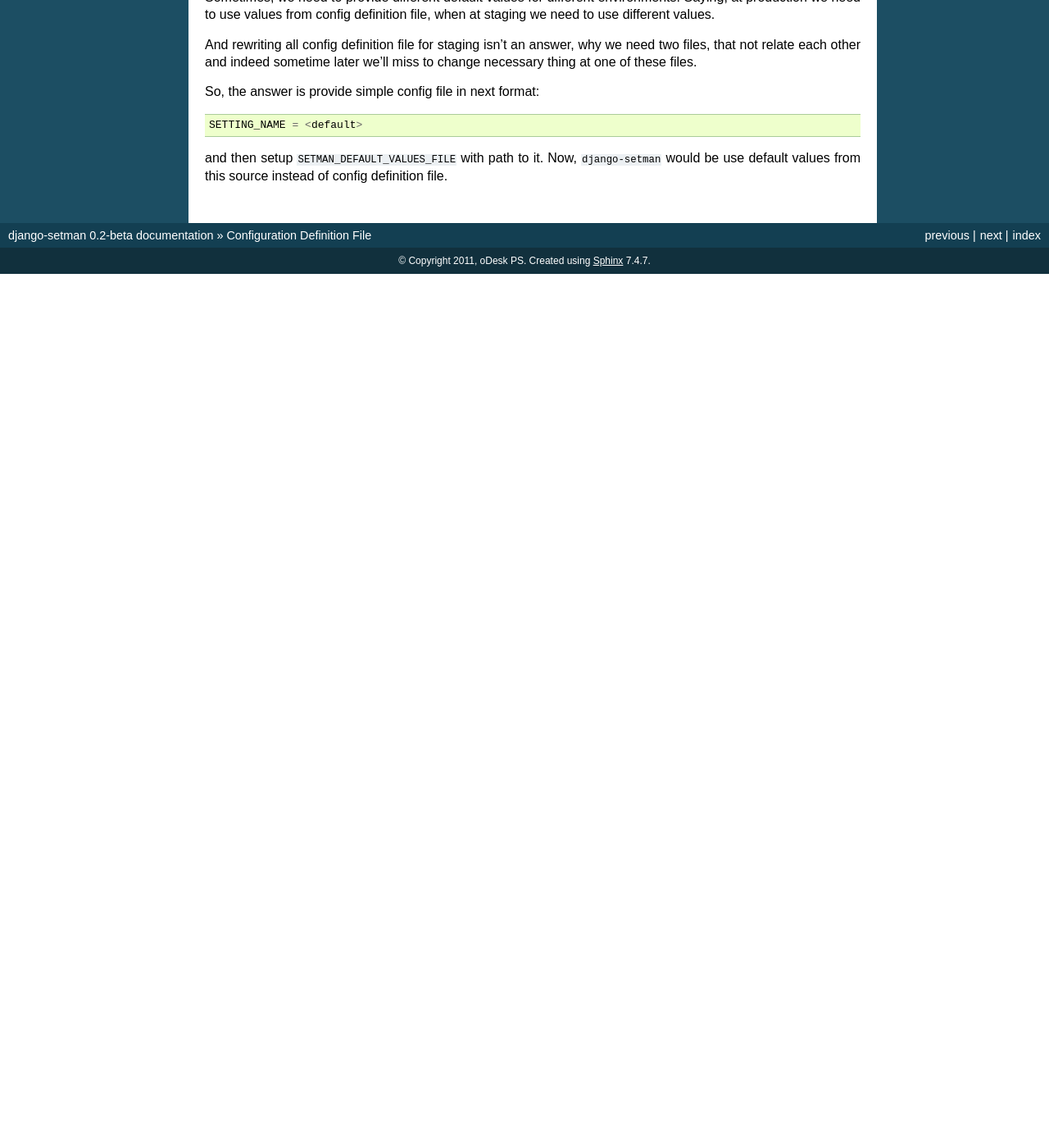
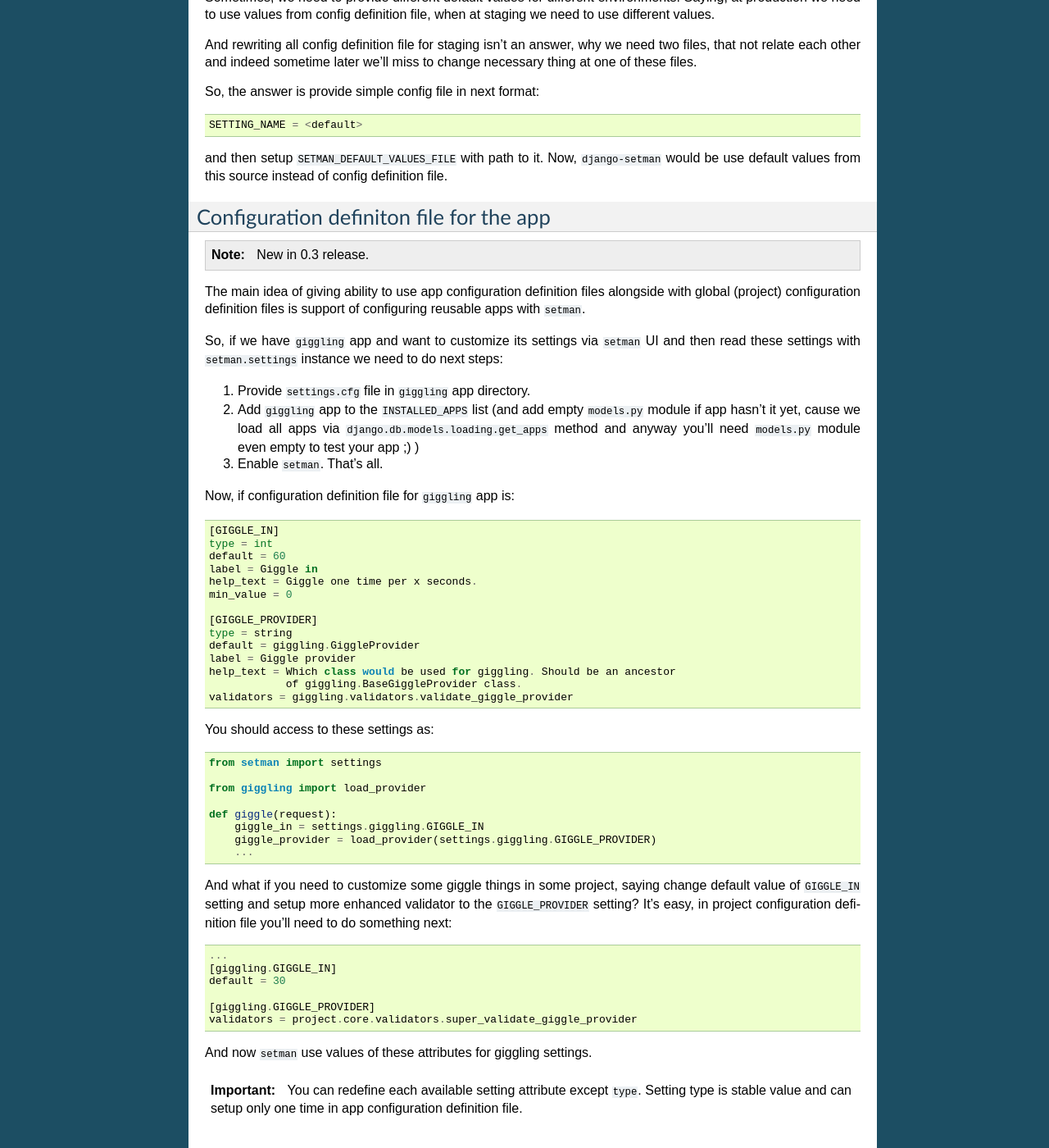
Before and after one commit to playpauseandstop/setman, a Sphinx documentation site: the page built from docs/config.rst, in a window 1280 px wide and 1400 px high, scrolled down 4545 px. Shown: the whole window at 82% size. Built offline with Sphinx 7.4.7, drawn with Linux system fonts in a browser that asks for light colours; before the commit the page ends 4879 px from its top, so only the background shows below that; some of the changed text lies outside the part shown.

Commit message:
Feature #5183: Documentation for app configuration definition file.

```diff
--- a/docs/api.rst
+++ b/docs/api.rst
@@ -17,7 +17,6 @@ settings
 
 .. autoclass:: setman.lazy.LazySettings
    :members:
-   :private-members:
 
 setman.helpers
 ==============
--- a/docs/config.rst
+++ b/docs/config.rst
@@ -278,3 +278,69 @@ So, the answer is provide simple config file in next format::
 and then setup ``SETMAN_DEFAULT_VALUES_FILE`` with path to it. Now,
 ``django-setman`` would be use default values from this source instead of
 config definition file.
+
+Configuration definiton file for the app
+========================================
+
+.. note:: New in 0.3 release.
+
+The main idea of giving ability to use app configuration definition files
+alongside with global (project) configuration definition files is support of
+configuring reusable apps with ``setman``.
+
+So, if we have ``giggling`` app and want to customize its settings via
+``setman`` UI and then read these settings with ``setman.settings`` instance
+we need to do next steps:
+
+1. Provide ``settings.cfg`` file in ``giggling`` app directory.
+2. Add ``giggling`` app to the ``INSTALLED_APPS`` list (and add empty
+   ``models.py`` module if app hasn't it yet, cause we load all apps via
+   ``django.db.models.loading.get_apps`` method and anyway you'll need
+   ``models.py`` module even empty to test your app ;) )
+3. Enable ``setman``. That's all.
+
+Now, if configuration definition file for ``giggling`` app is::
+
+    [GIGGLE_IN]
+    type = int
+    default = 60
+    label = Giggle in
+    help_text = Giggle one time per x seconds.
+    min_value = 0
+
+    [GIGGLE_PROVIDER]
+    type = string
+    default = giggling.GiggleProvider
+    label = Giggle provider
+    help_text = Which class would be used for giggling. Should be an ancestor
+                of giggling.BaseGiggleProvider class.
+    validators = giggling.validators.validate_giggle_provider
+
+You should access to these settings as::
+
+    from setman import settings
+
+    from giggling import load_provider
+
+    def giggle(request):
+        giggle_in = settings.giggling.GIGGLE_IN
+        giggle_provider = load_provider(settings.giggling.GIGGLE_PROVIDER)
+        ...
+
+And what if you need to customize some giggle things in some project, saying
+change default value of ``GIGGLE_IN`` setting and setup more enhanced validator
+to the ``GIGGLE_PROVIDER`` setting? It's easy, in project configuration
+definition file you'll need to do something next::
+
+    ...
+    [giggling.GIGGLE_IN]
+    default = 30
+
+    [giggling.GIGGLE_PROVIDER]
+    validators = project.core.validators.super_validate_giggle_provider
+
+And now ``setman`` use values of these attributes for giggling settings.
+
+.. important:: You can redefine each available setting attribute except
+   ``type``. Setting type is stable value and can setup only one time in app
+   configuration definition file.
```
Also changed, not shown: docs/index.rst (+8 -4 lines), docs/settings.rst (+18 -0 lines).
